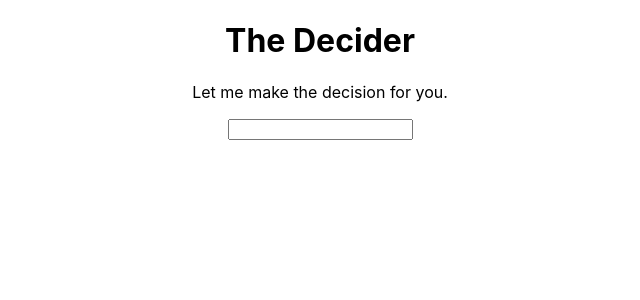
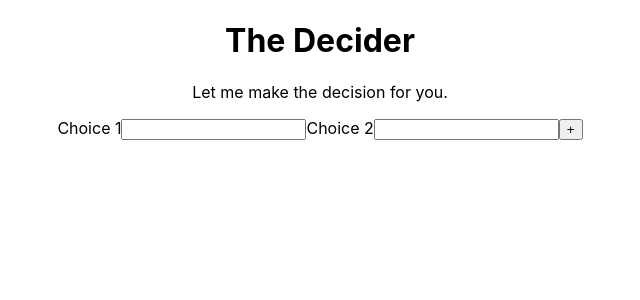
Before and after one commit to bryankeov/Decider-React, a React (Create React App) app: page / in a window 1280 px wide. Shown: the top 300 px of the page, without its empty margins (320-960 px from the left). Built offline with nearby package versions, Linux system fonts and the light colour scheme.

Commit message:
Setup Form

```diff
--- a/src/components/Form.js
+++ b/src/components/Form.js
@@ -1,9 +1,28 @@
+import React, {useState} from "react";
+
 function Form() {
+  const [choices, setChoices] = useState(["Choice 1", "Choice 2"])
+
+  function addNewChoice(e) {
+    e.preventDefault()
+    const index = choices.length + 1;
+    setChoices([
+      ...choices,
+      `Choice ${index}`
+    ])
+  }
+
   return(
     <form>
-      <label>
-        <input type="text"></input>
-      </label>
+      {choices.map((item, index) => {
+        return (
+          <label key={index + 1} id={index + 1}>
+            {item}
+            <input type="text" className="choices"></input>
+          </label>
+        );
+      })}
+      <button className="addChoice" onClick={addNewChoice}>+</button>
     </form>
   );
 }
--- a/src/index.js
+++ b/src/index.js
@@ -2,7 +2,6 @@ import React from 'react';
 import ReactDOM from 'react-dom/client';
 import './index.css';
 import App from './App';
-import reportWebVitals from './reportWebVitals';
 
 const root = ReactDOM.createRoot(document.getElementById('root'));
 root.render(
@@ -14,4 +13,3 @@ root.render(
 // If you want to start measuring performance in your app, pass a function
 // to log results (for example: reportWebVitals(console.log))
 // or send to an analytics endpoint. Learn more: https://bit.ly/CRA-vitals
-reportWebVitals();
```
